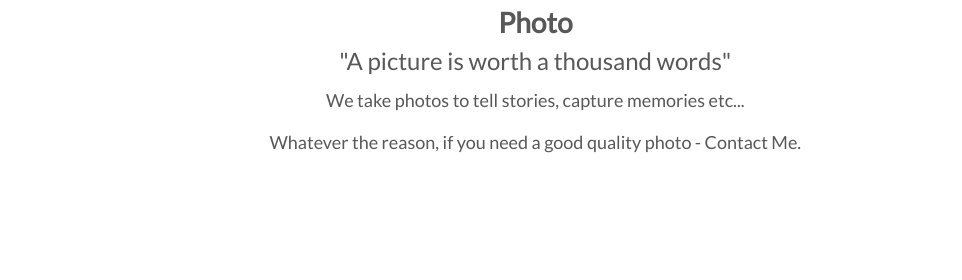
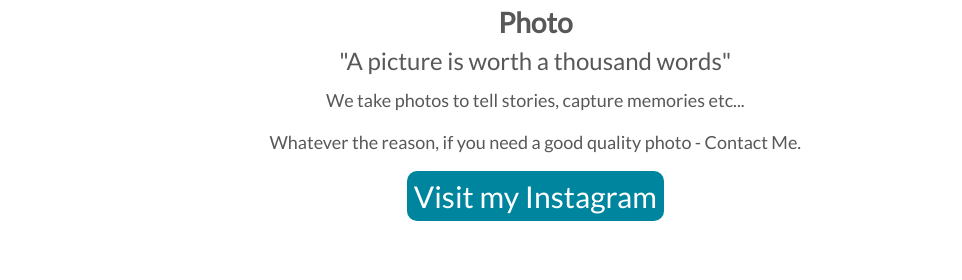
Before and after one commit to AlanStefankiewicz/AlanStefankiewicz.github.io, a plain HTML site: page index.html in a window 1280 px wide. Shown: the part 1416-1696 px from the top of the page, 318-1280 px from the left. Drawn offline with nearby package versions, Linux system fonts and the light colour scheme.

Commit message:
added instagram link

```diff
--- a/css/mysitev2.css
+++ b/css/mysitev2.css
@@ -147,6 +147,20 @@ p {
     background-color: #00859f;
     color: #fff;
 }
+.button-link {
+    font-size: 30px;
+    border-radius: 10px;
+    padding: 7px;
+    background-color: #00859f;
+    color: #fff;
+}
+.button-link:hover {
+    text-decoration: none;
+    color: #756970;
+    background-color: #fff;
+    border: 2px solid #756970;
+    transition-duration: 700ms;
+}
 .blog-link:hover {
     text-decoration: none;
     color: #756970;
--- a/index.html
+++ b/index.html
@@ -215,6 +215,7 @@
             <h4>"A picture is worth a thousand words"</h4>
             <p>We take photos to tell stories, capture memories etc...</p>
             <p>Whatever the reason, if you need a good quality photo - Contact Me.</p>
+            <a class="button-link" href="https://www.instagram.com/alanstefankiewiczphotography/">Visit my Instagram</a>
         </div><!-- col -->
     </div><!-- row -->
 </div><!-- photo -->
@@ -356,7 +357,7 @@
 <div id="blog" class="container-fluid">
         <div class="row text-center">
             <h2>Blog</h2>
-            <a class="blog-link" href="blog.html">Go to blog</a>
+            <a class="blog-link" href="blog.html">Visit my Blog</a>
         </div><!-- row -->
 </div>
     <!-- GLYPHS -->
```
